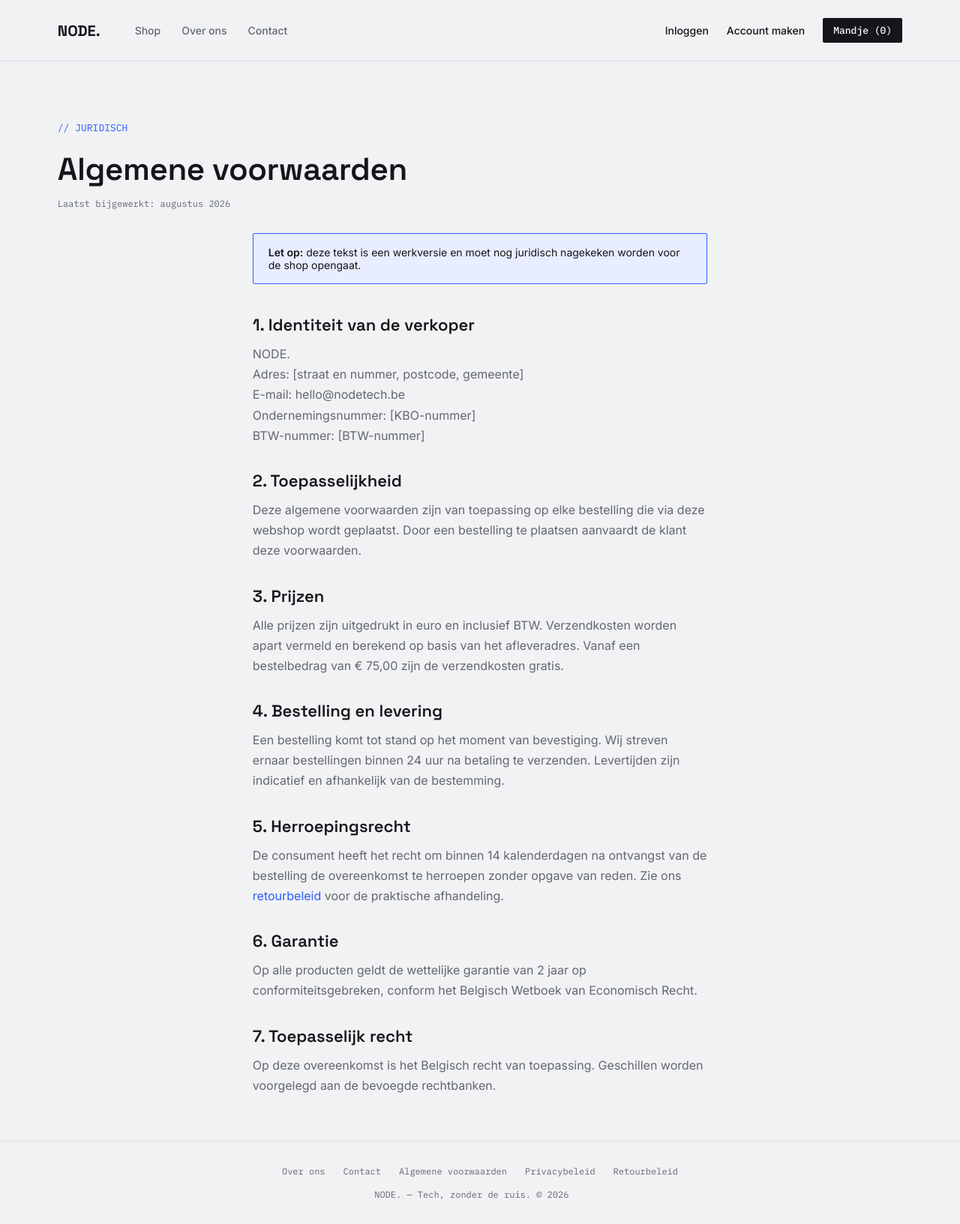
After one commit to aimanerr/node-tech-store, a Flask app: page /algemene-voorwaarden in a window 1280 px wide. The commit adds this page. Shown: the whole page at 75% size. Run offline with Flask 3, Linux system fonts and the light colour scheme.

Commit message:
Juridische pagina's toegevoegd: voorwaarden, privacy, retour

```diff
--- a/app.py
+++ b/app.py
@@ -266,6 +266,20 @@ def order_success(order_id):
         return redirect(url_for("home"))
     return render_template("order_success.html", order=order)
 
+@app.route("/algemene-voorwaarden")
+def terms():
+    return render_template("terms.html")
+
+
+@app.route("/privacybeleid")
+def privacy():
+    return render_template("privacy.html")
+
+
+@app.route("/retourbeleid")
+def returns():
+    return render_template("returns.html")
+
 
 @app.route("/over-ons")
 def about():
--- a/templates/base.html
+++ b/templates/base.html
@@ -100,8 +100,17 @@
 </main>
 
 <footer>
-  NODE. — Tech, zonder de ruis. © 2026
-  <span style="opacity:0; transition:opacity .4s ease; margin-left:8px;" onmouseover="this.style.opacity=1" title="ctrl + `">·</span>
+  <div style="display:flex; justify-content:center; gap:24px; flex-wrap:wrap; margin-bottom:16px;">
+    <a href="{{ url_for('about') }}" style="color:var(--ink-soft);">Over ons</a>
+    <a href="{{ url_for('contact') }}" style="color:var(--ink-soft);">Contact</a>
+    <a href="{{ url_for('terms') }}" style="color:var(--ink-soft);">Algemene voorwaarden</a>
+    <a href="{{ url_for('privacy') }}" style="color:var(--ink-soft);">Privacybeleid</a>
+    <a href="{{ url_for('returns') }}" style="color:var(--ink-soft);">Retourbeleid</a>
+  </div>
+  <div>
+    NODE. — Tech, zonder de ruis. © 2026
+    <span style="opacity:0; transition:opacity .4s ease; margin-left:8px;" onmouseover="this.style.opacity=1" title="ctrl + `">·</span>
+  </div>
 </footer>
 
 <!-- ============ EASTER EGGS ============ -->
--- /dev/null
+++ b/templates/terms.html
@@ -0,0 +1,66 @@
+{% extends "base.html" %}
+{% block title %}Algemene voorwaarden — NODE.{% endblock %}
+{% block content %}
+
+<section style="padding:10vh 6vw 4vh;">
+  <div style="font-family:var(--mono); font-size:13px; color:var(--accent); margin-bottom:20px;">// JURIDISCH</div>
+  <h1>Algemene voorwaarden</h1>
+  <p style="font-family:var(--mono); font-size:12px; color:var(--ink-soft); margin-top:12px;">Laatst bijgewerkt: augustus 2026</p>
+</section>
+
+<div class="container" style="padding-top:0; max-width:760px;">
+
+  <div style="background:var(--accent-soft); border:1px solid var(--accent); padding:16px 20px; border-radius:2px; margin-bottom:40px; font-size:14px;">
+    <strong>Let op:</strong> deze tekst is een werkversie en moet nog juridisch nagekeken worden voor de shop opengaat.
+  </div>
+
+  <h2 style="margin-top:32px; margin-bottom:12px;">1. Identiteit van de verkoper</h2>
+  <p style="color:var(--ink-soft); line-height:1.7;">
+    NODE.<br>
+    Adres: [straat en nummer, postcode, gemeente]<br>
+    E-mail: hello@nodetech.be<br>
+    Ondernemingsnummer: [KBO-nummer]<br>
+    BTW-nummer: [BTW-nummer]
+  </p>
+
+  <h2 style="margin-top:32px; margin-bottom:12px;">2. Toepasselijkheid</h2>
+  <p style="color:var(--ink-soft); line-height:1.7;">
+    Deze algemene voorwaarden zijn van toepassing op elke bestelling die via deze webshop wordt geplaatst.
+    Door een bestelling te plaatsen aanvaardt de klant deze voorwaarden.
+  </p>
+
+  <h2 style="margin-top:32px; margin-bottom:12px;">3. Prijzen</h2>
+  <p style="color:var(--ink-soft); line-height:1.7;">
+    Alle prijzen zijn uitgedrukt in euro en inclusief BTW. Verzendkosten worden apart vermeld
+    en berekend op basis van het afleveradres. Vanaf een bestelbedrag van € 75,00 zijn de
+    verzendkosten gratis.
+  </p>
+
+  <h2 style="margin-top:32px; margin-bottom:12px;">4. Bestelling en levering</h2>
+  <p style="color:var(--ink-soft); line-height:1.7;">
+    Een bestelling komt tot stand op het moment van bevestiging. Wij streven ernaar bestellingen
+    binnen 24 uur na betaling te verzenden. Levertijden zijn indicatief en afhankelijk van de bestemming.
+  </p>
+
+  <h2 style="margin-top:32px; margin-bottom:12px;">5. Herroepingsrecht</h2>
+  <p style="color:var(--ink-soft); line-height:1.7;">
+    De consument heeft het recht om binnen 14 kalenderdagen na ontvangst van de bestelling
+    de overeenkomst te herroepen zonder opgave van reden. Zie ons
+    <a href="{{ url_for('returns') }}" style="color:var(--accent);">retourbeleid</a> voor de praktische afhandeling.
+  </p>
+
+  <h2 style="margin-top:32px; margin-bottom:12px;">6. Garantie</h2>
+  <p style="color:var(--ink-soft); line-height:1.7;">
+    Op alle producten geldt de wettelijke garantie van 2 jaar op conformiteitsgebreken,
+    conform het Belgisch Wetboek van Economisch Recht.
+  </p>
+
+  <h2 style="margin-top:32px; margin-bottom:12px;">7. Toepasselijk recht</h2>
+  <p style="color:var(--ink-soft); line-height:1.7;">
+    Op deze overeenkomst is het Belgisch recht van toepassing. Geschillen worden voorgelegd
+    aan de bevoegde rechtbanken.
+  </p>
+
+</div>
+
+{% endblock %}
```
Also changed, not shown: templates/privacy.html (added, +63 -0 lines), templates/returns.html (added, +55 -0 lines).
